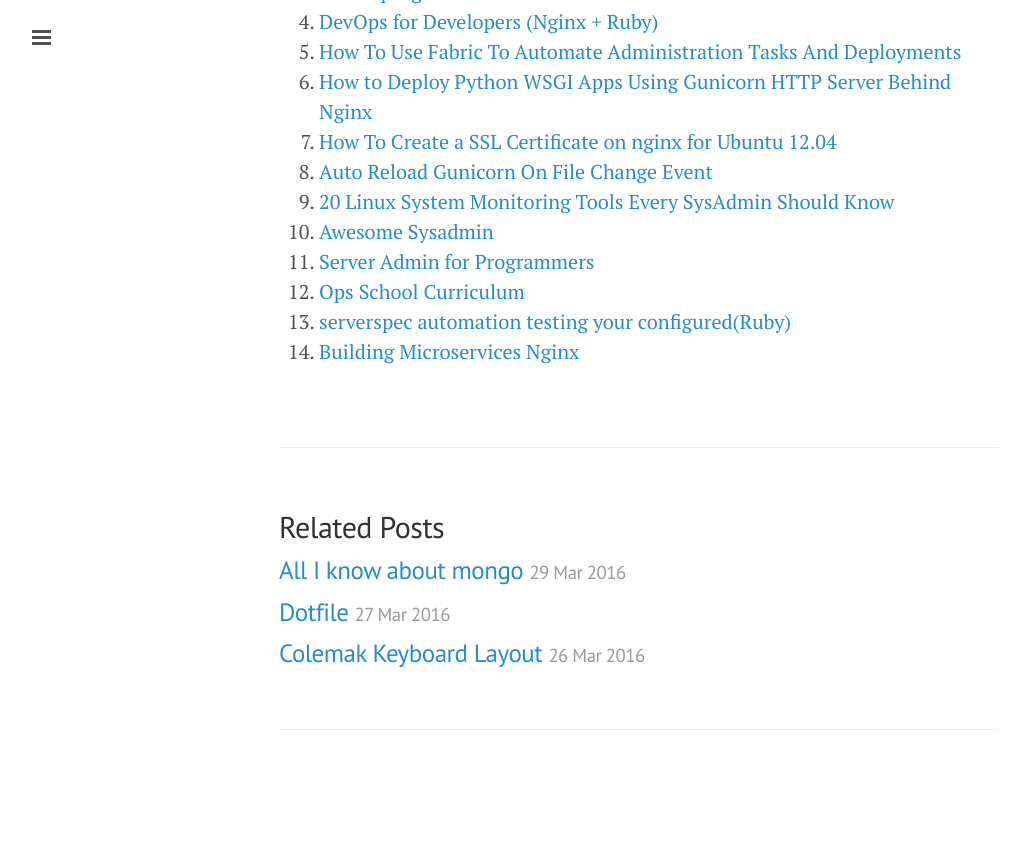
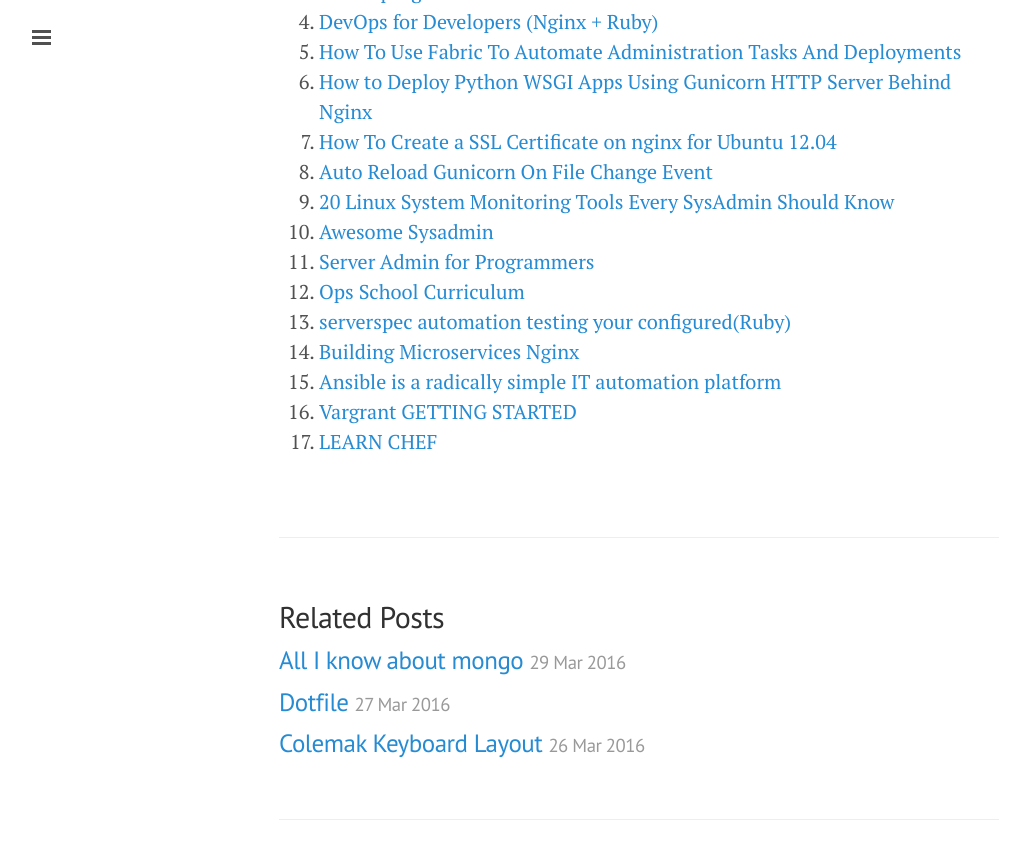
Before and after one commit to ibotdotout/ibotdotout.github.io, a Jekyll site: the page built from _posts/2014-08-09-dev-ops.md, in a window 1280 px wide and 900 px high, scrolled down 1869 px. Shown: the top 859 px of the window, without its empty margins (1-1031 px from the left). Built offline with Jekyll 4.4.1, drawn with Linux system fonts in a browser that asks for light colours; nearby versions of some CDN libraries; Markdown is read by kramdown in place of the engine named in the settings; comment, search, counter and statistics services are not loaded; before the commit the page ends 2679 px from its top, so only the background shows below that.

Commit message:
Add devops

```diff
--- a/_posts/2014-08-09-dev-ops.md
+++ b/_posts/2014-08-09-dev-ops.md
@@ -79,3 +79,6 @@ edit your nginx.conf
 12. [Ops School Curriculum](http://www.opsschool.org/)
 13. [serverspec automation testing your configured(Ruby)](http://serverspec.org)
 14. [Building Microservices Nginx](http://nginx.com/wp-content/uploads/2015/01/Building_Microservices_Nginx.pdf)
+15. [Ansible is a radically simple IT automation platform](https://github.com/ansible/ansible)
+16. [Vargrant GETTING STARTED](https://www.vagrantup.com/docs/getting-started/)
+17. [LEARN CHEF](https://learn.chef.io)
```
